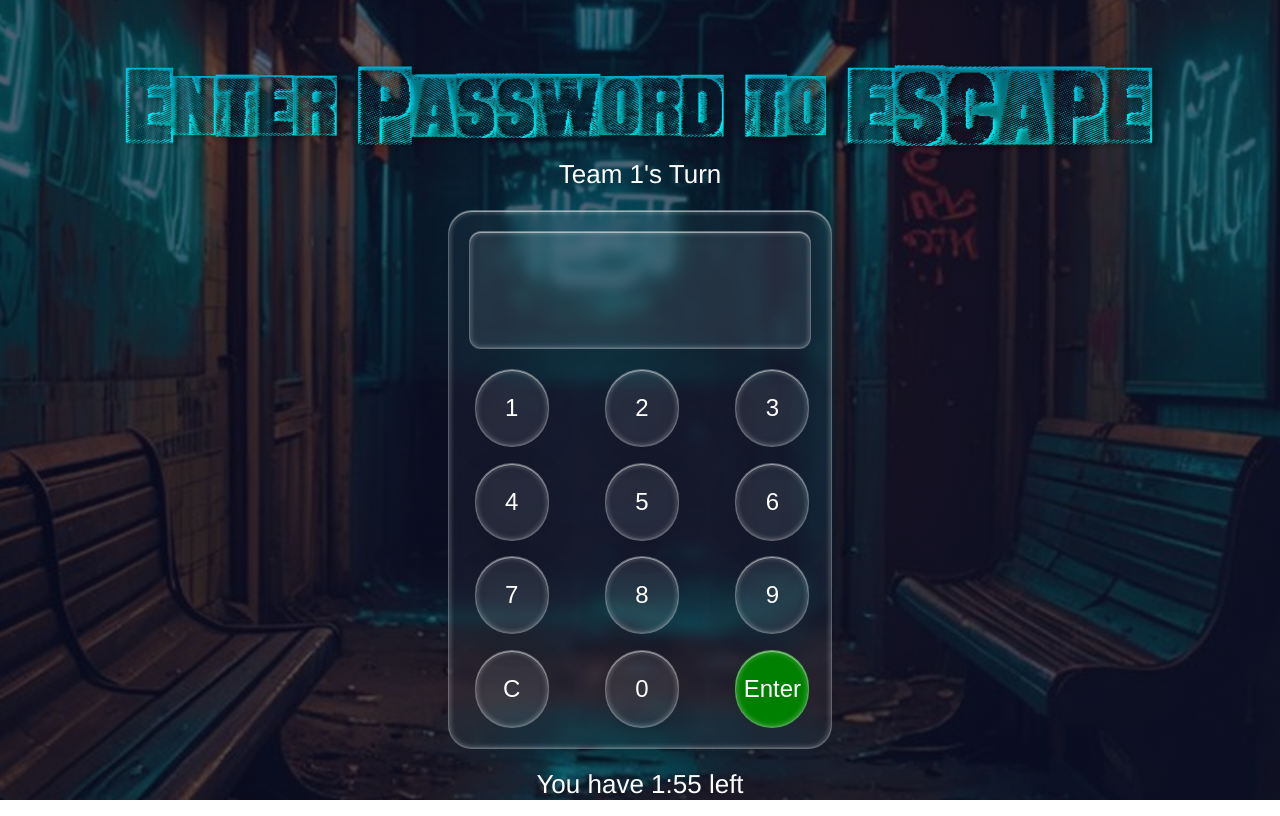
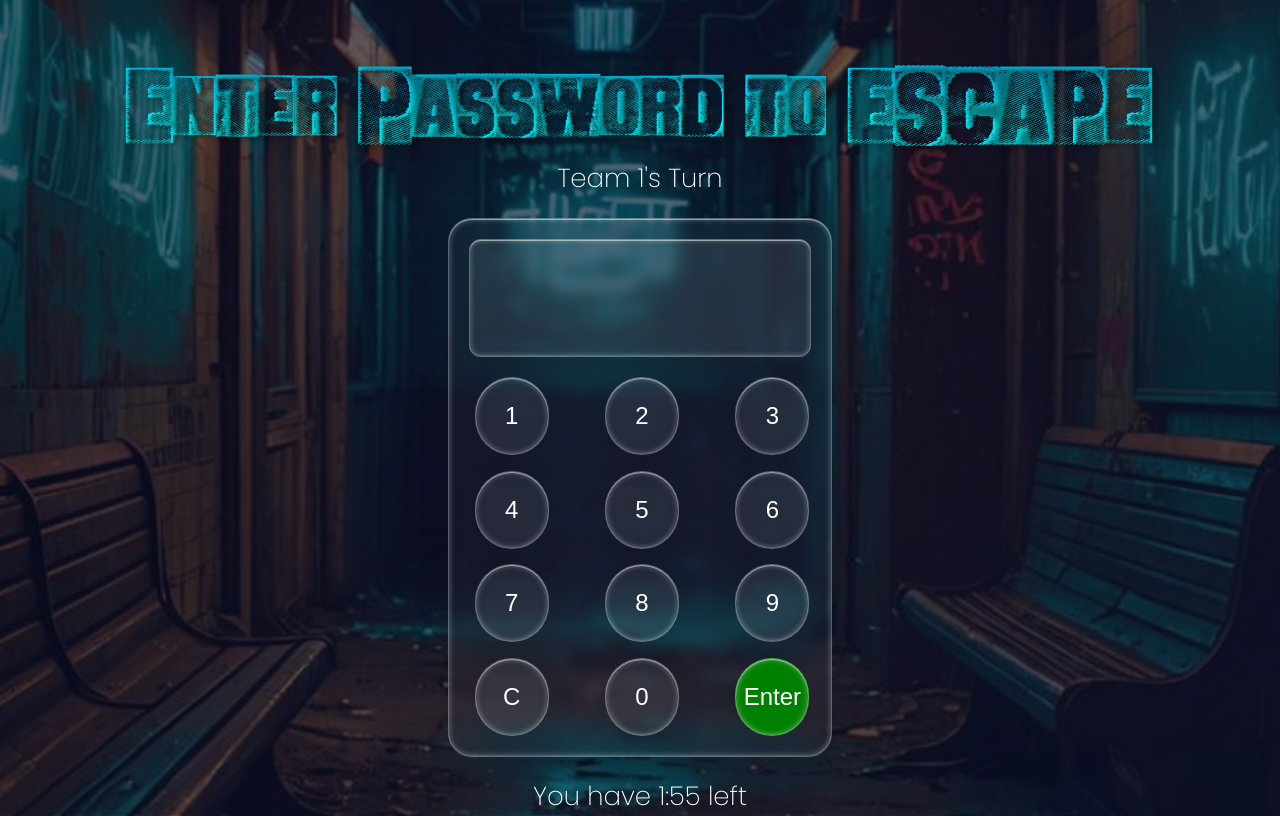
Before and after one commit to mynameisraj7/Escaperoom, a React (Vite) app: page / in a window 1280 px wide. Built offline with nearby package versions, Linux system fonts and the light colour scheme.

Commit message:
Initial React project

```diff
--- a/src/Escaped.css
+++ b/src/Escaped.css
@@ -33,7 +33,7 @@
 .es{
     color: #FFF;
 text-align: center;
-font-family: Helvetica;
+font-family: "Poppins";
 font-size: 35px;
 margin-top: 50px;
 line-height: 1.2;
@@ -42,9 +42,9 @@
 .time{
     color: #FFF;
 text-align: center;
-font-family:'Trebuchet MS', 'Lucida Sans Unicode', 'Lucida Grande', 'Lucida Sans', Arial, sans-serif;
 font-size: 35px;
 margin-top: 120px;
 line-height: 1.2;
+font-family: "Poppins";
 font-weight: 100;
 }
--- a/src/Hero.css
+++ b/src/Hero.css
@@ -35,7 +35,8 @@
 .team{
   text-align: center;
   font-size: 26px;
-  font-family: Helvetica;
+  font-family: "Poppins";
+  font-weight: 200;
   margin-top: 7px;
   color: white;
 }
@@ -120,6 +121,7 @@
   margin-top: 20px;
   font-size: 26px;
   color: #fff;
-  font-family: Helvetica;
+  font-family: "Poppins";
+  font-weight: 200;
   text-align: center;
 }
--- a/src/Trapped.css
+++ b/src/Trapped.css
@@ -33,7 +33,8 @@
 .trap{
     color: #FFF;
 text-align: center;
-font-family: Helvetica;
+font-family: "Poppins";
+  font-weight: 200;
 font-size: 35px;
 margin-top: 50px;
 line-height: 1.2;
--- a/src/Wrongp.css
+++ b/src/Wrongp.css
@@ -33,15 +33,24 @@
 .wrongp{
     color: #FFF;
 text-align: center;
-font-family: Helvetica;
+font-family: "Poppins";
+  font-weight: 200;
 font-size: 35px;
 margin-top: 50px;
 line-height: 1.2;
 font-weight: 200;
 }
+
+.wrongp b{
+  font-family: "Poppins";
+  font-weight: 200;
+}
+
 .backbutton{
     width: 300px;
     height: 70px;
+    font-family: "Poppins";
+  font-weight: 200;
     border-radius: 24px;
     margin: auto;
 }
```
